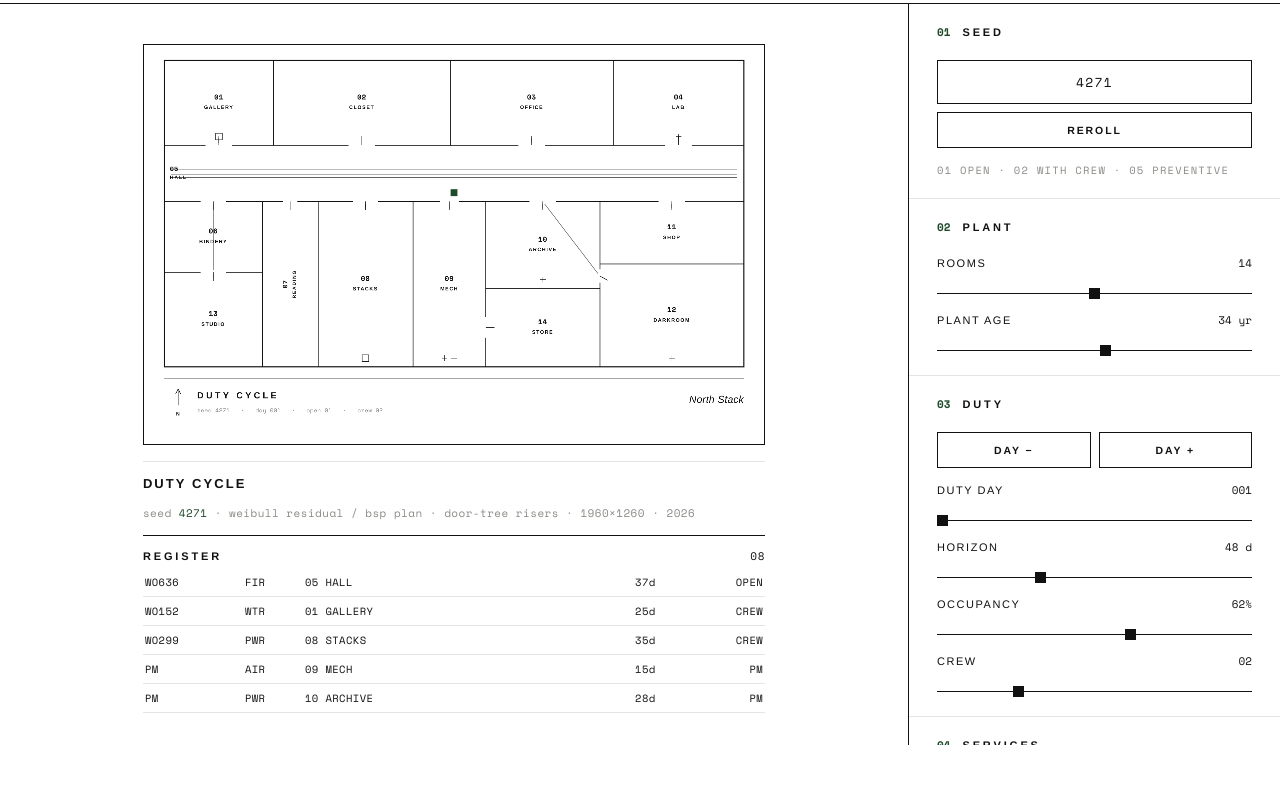
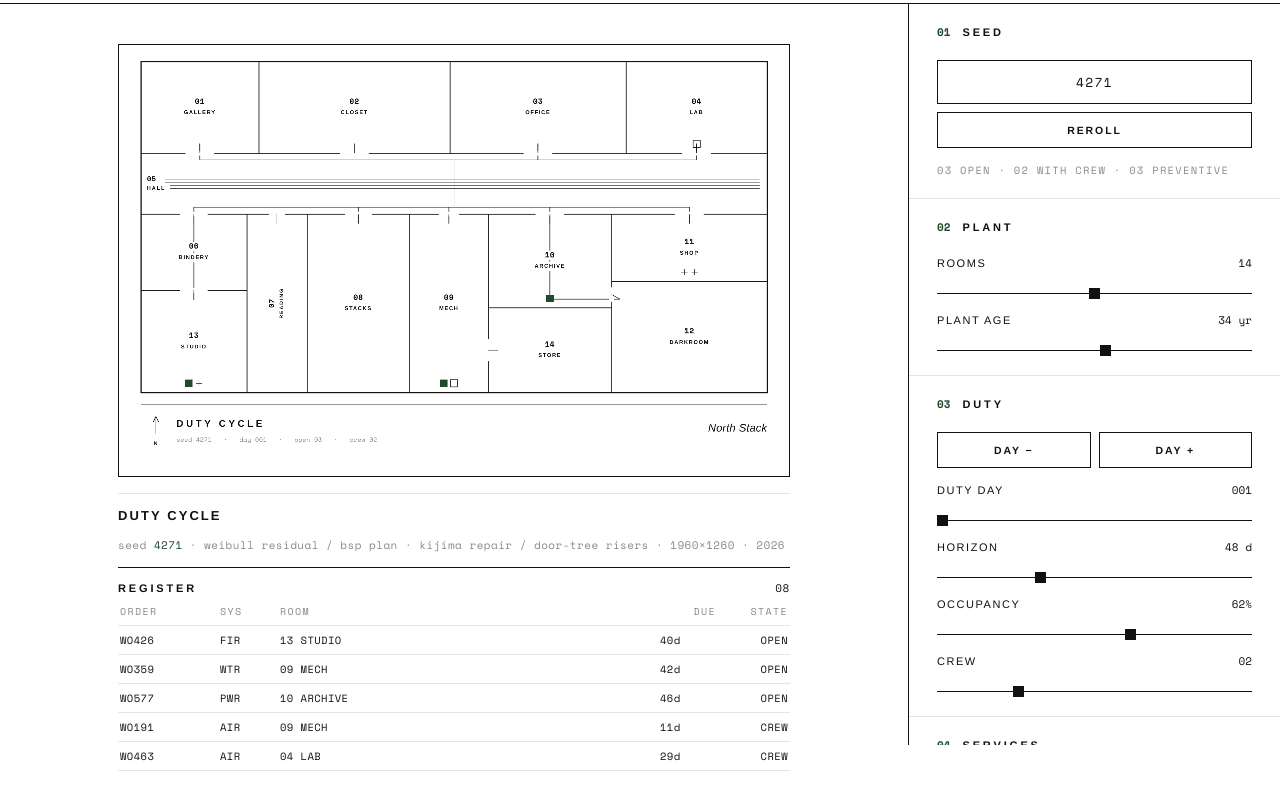
Before and after one commit to axelruiz21/atelier-skill, a plain HTML site: page works/maintenance-os.html in a window 1280 px wide. Shown: the part 49-851 px from the top of the page. Before the commit the page ends 800 px from the top, so only its background shows below. Drawn offline with nearby package versions, Linux system fonts and the light colour scheme.

Commit message:
Keep the duty year alive and route the services on the square.
Each failure returns as an imperfect repair, so the register stays populated past the first weeks. Service lines now run inside the rooms, doorway to doorway, and the ledger names its columns.

Co-authored-by: Axel Ruiz <axelruiz21@users.noreply.github.com>

```diff
--- a/works/maintenance-os.html
+++ b/works/maintenance-os.html
@@ -20,17 +20,20 @@
     water, fire — run as parallel risers inside the hall and reach each
     served room by an orthogonal path along the door tree.
 
-    Time is a duty cycle. At the opening of the duty year (plant age ×
-    365 days) every asset samples a Weibull residual life from its own
-    mulberry32 stream: shape is a property of the service, scale shrinks
-    as the plant ages and as occupancy rises. That residual is a fixed
-    calendar date. The day
-    control slides a window of `horizon` days across the calendar; what
-    falls inside is a corrective order. A crew of the chosen size takes
-    the highest priority first — criticality of the program divided by
-    days remaining — and what remains open is the only accent on the
-    sheet. Preventive marks are a second cadence: a seeded phase on each
-    service interval, drawn as quiet crosses, never in the accent.
+    Time is a duty cycle, and a repair is not a new machine. At the
+    opening of the duty year every asset samples a Weibull residual from
+    its own mulberry32 stream: shape belongs to the service, scale
+    shrinks as the plant ages and as occupancy rises. When that residual
+    falls, the asset is repaired and returned to service at 72 percent
+    of the virtual age it had failed at — Kijima’s Type I imperfect
+    repair — and the next residual is drawn from there. The duty year is
+    that sequence. The day control slides a window of `horizon` days
+    across it; the soonest failure inside the window is the corrective
+    order. A crew of the chosen size takes the highest priority first —
+    criticality of the program divided by days remaining — and what
+    remains open is the only accent on the sheet. Preventive marks are
+    a second cadence: a seeded phase on each service interval, drawn as
+    quiet crosses, never in the accent.
 
     The service key is the shift. It does not rebuild the plant; it
     decides which network, and which orders, are on the table. The crew
@@ -49,8 +52,9 @@
     the seed.
 
     Algorithms: mulberry32 · Fisher–Yates shuffle · recursive binary
-    space partition · BFS door tree · orthogonal riser-and-branch ·
-    Weibull conditional residual life · priority dispatch.
+    space partition · BFS door tree · orthogonal door-tree routing ·
+    Weibull conditional residual life · Kijima Type I imperfect repair ·
+    priority dispatch.
 
     Axel Ruiz Design — studio canon (atelier), 2026.
 -->
@@ -96,7 +100,7 @@
     }
     #canvas-container {
         width: 100%;
-        max-width: min(980px, calc(50vh * 1960 / 1260));
+        max-width: min(980px, calc(54vh * 1960 / 1260));
         border: 1px solid var(--line-strong);
         background: #fff; line-height: 0;
     }
@@ -120,7 +124,7 @@
 
     .caption {
         width: 100%;
-        max-width: min(980px, calc(50vh * 1960 / 1260));
+        max-width: min(980px, calc(54vh * 1960 / 1260));
         display: flex; flex-direction: column; gap: 14px;
     }
     .placard {
@@ -213,9 +217,19 @@
     .census-row strong { font-weight: 400; color: var(--ink); }
 
     .ledger { border-top: 1px solid var(--line-strong); padding-top: 12px; }
-    .ledger-head { display: flex; align-items: baseline; justify-content: space-between; margin-bottom: 4px; }
+    .ledger-head { display: flex; align-items: baseline; justify-content: space-between; margin-bottom: 8px; }
     .ledger-head .title { font-size: 11px; font-weight: 600; letter-spacing: 0.26em; text-transform: uppercase; }
     .ledger-head .count { font-family: var(--mono); font-size: 11px; letter-spacing: 0.06em; }
+    .reg-head {
+        display: grid;
+        grid-template-columns: 92px 52px 1fr 56px 64px;
+        gap: 8px;
+        padding: 0 2px 6px;
+        border-bottom: 1px solid var(--line);
+        font-family: var(--mono); font-size: 10px; letter-spacing: 0.14em;
+        text-transform: uppercase; color: var(--mute);
+    }
+    .reg-head span:nth-child(n+4) { text-align: right; }
 
     .register { list-style: none; max-height: 148px; overflow-y: auto; }
     .register li {
@@ -268,7 +282,7 @@
                 <div class="placard-line" id="placardLine">
                     seed <span class="accent" id="placardSeed">4271</span>
                     · weibull residual / bsp plan
-                    · door-tree risers
+                    · kijima repair / door-tree risers
                     · 1960&times;1260
                     · 2026
                 </div>
@@ -277,6 +291,9 @@
                 <div class="ledger-head">
                     <span class="title">Register</span>
                     <span class="count" id="regCount">00</span>
+                </div>
+                <div class="reg-head" aria-hidden="true">
+                    <span>Order</span><span>Sys</span><span>Room</span><span>Due</span><span>State</span>
                 </div>
                 <ul class="register" id="register"></ul>
             </div>
@@ -461,10 +478,10 @@ const DECK = [
 ];
 
 const SERVICES = [
-    { id: 'AIR', name: 'Air',   k: 1.28, life: 980,  every: 160 },
-    { id: 'PWR', name: 'Power', k: 1.12, life: 1240, every: 220 },
-    { id: 'WTR', name: 'Water', k: 1.22, life: 1080, every: 180 },
-    { id: 'FIR', name: 'Fire',  k: 1.55, life: 1680, every: 320 },
+    { id: 'AIR', name: 'Air',   k: 1.55, life: 1180, every: 130 },
+    { id: 'PWR', name: 'Power', k: 1.32, life: 1480, every: 190 },
+    { id: 'WTR', name: 'Water', k: 1.44, life: 1280, every: 150 },
+    { id: 'FIR', name: 'Fire',  k: 1.72, life: 1880, every: 280 },
 ];
 
 const canvas = document.getElementById('sheet');
@@ -679,18 +696,25 @@ function gapOf(e, child) {
     return { x1, y1, x2, y2, mx, my, nx: dx / hyp, ny: dy / hyp };
 }
 
-/* Inverse CDF of a Weibull left-truncated at T. Residual is days after T. */
+/* Inverse CDF of a Weibull left-truncated at virtual age T.
+   Residual is days after T. Kijima’s Type I repair returns the asset
+   at REPAIR of the virtual age it failed at, so the next draw is
+   longer than a brand-new life and shorter than no repair at all. */
+const REPAIR = 0.72;
+
 function weibullResidual(u, T, lambda, k) {
     const uu = Math.min(1 - 1e-12, Math.max(1e-12, u));
-    const Tk = Math.pow(T / lambda, k);
+    const age = Math.max(T, 0);
+    const Tk = Math.pow(age / lambda, k);
     const tk = Tk - Math.log(1 - uu);
-    return lambda * Math.pow(tk, 1 / k) - T;
+    const t = lambda * Math.pow(Math.max(tk, 0), 1 / k);
+    return t - age;
 }
 
 function buildDuty(seed, geom, p) {
     const T = p.age * 365;
     const load = 0.55 + 0.90 * p.occupancy;
-    const ageFactor = 0.42 + Math.pow(p.age / 30, 1.18);
+    const ageFactor = 0.45 + Math.pow(p.age / 32, 1.15);
     const assets = [];
     for (const rm of geom.rooms) {
         for (let si = 0; si < SERVICES.length; si++) {
@@ -699,9 +723,21 @@ function buildDuty(seed, geom, p) {
             const present = rm.program === 'MECH' || ar() < rm.aff[si];
             if (!present) continue;
             const lambda = svc.life / (load * ageFactor);
-            const residual = weibullResidual(ar(), T, lambda, svc.k);
+            /* Virtual age at the opening of the duty year. A fraction of
+               the plant's age, so a repaired asset is worn but not new. */
+            let vAge = T * (0.35 + 0.65 * ar());
+            const failures = [];
+            let clock = 0;
+            for (let cycle = 0; cycle < 16 && clock < 420; cycle++) {
+                const dt = weibullResidual(ar(), vAge, lambda, svc.k);
+                if (!isFinite(dt) || dt < 1) break;
+                clock += dt;
+                if (clock >= 420) break;
+                failures.push(clock);
+                vAge = (vAge + dt) * REPAIR;
+            }
             const phase = ar();
-            assets.push({ rm, si, svc, residual, phase, crit: rm.crit });
+            assets.push({ rm, si, svc, failures, phase, crit: rm.crit });
         }
     }
 
@@ -712,16 +748,25 @@ function buildDuty(seed, geom, p) {
     const origin = p.day - 1;
     const orders = [];
     for (const a of visible) {
-        const days = a.residual - origin;
-        if (days >= 0 && days < p.horizon) {
+        /* The soonest failure inside the horizon. Later cycles stay on
+           the calendar and surface when the window reaches them. */
+        let hit = null;
+        let cycle = 0;
+        for (let i = 0; i < a.failures.length; i++) {
+            const due = a.failures[i] - origin;
+            if (due < 0) continue;
+            if (due < p.horizon) { hit = due; cycle = i; }
+            break;
+        }
+        if (hit != null) {
             orders.push({
                 kind: 'COR',
-                days,
+                days: hit,
                 room: a.rm,
                 svc: a.svc,
                 crit: a.crit,
-                wo: (mix(seed, a.rm.n * 17 + a.si + 1) % 800) + 100,
-                key: a.rm.n + '-' + a.svc.id,
+                wo: (mix(seed, a.rm.n * 17 + a.si + 1 + cycle * 97) % 800) + 100,
+                key: a.rm.n + '-' + a.svc.id + '-' + cycle,
             });
         }
         if (p.showPM) {
@@ -771,28 +816,62 @@ function buildDuty(seed, geom, p) {
 
 /* ================= THE SHEET ================= */
 
-/* Orthogonal route along doorways, so the filament misses the room name. */
+/* Break any diagonal into an L, so every filament is a ruled line. */
+function orthogonalize(pts) {
+    const out = [];
+    for (const p of pts) {
+        if (!out.length) { out.push(p); continue; }
+        const a = out[out.length - 1];
+        if (Math.abs(a.x - p.x) < 0.5 && Math.abs(a.y - p.y) < 0.5) continue;
+        if (Math.abs(a.x - p.x) > 0.5 && Math.abs(a.y - p.y) > 0.5) {
+            out.push({ x: p.x, y: a.y });
+        }
+        out.push(p);
+    }
+    return out;
+}
+
+function segmentsOf(poly) {
+    const segs = [];
+    for (let i = 0; i < poly.length - 1; i++) {
+        const A = poly[i], B = poly[i + 1];
+        if (Math.abs(A.x - B.x) < 0.5 && Math.abs(A.y - B.y) < 0.5) continue;
+        segs.push([A.x, A.y, B.x, B.y]);
+    }
+    return segs;
+}
+
+/* Door-tree route, inset off the wall so the filament survives the
+   wall stroke. A stub sits inside the served room; each ancestor is
+   marked just inside its own door; the run enters the hall and elbows
+   once to that service's riser. */
 function routeToRiser(rm, hall, riser) {
-    const poly = [];
+    const pts = [];
     if (rm.door) {
-        poly.push({
-            x: rm.door.mx + rm.door.nx * 22,
-            y: rm.door.my + rm.door.ny * 22,
+        pts.push({
+            x: rm.door.mx + rm.door.nx * 28,
+            y: rm.door.my + rm.door.ny * 28,
         });
-        poly.push({ x: rm.door.mx, y: rm.door.my });
     } else {
-        poly.push({ x: rm.x + rm.w / 2, y: rm.y + rm.h / 2 });
+        pts.push({ x: rm.x + rm.w / 2, y: rm.y + rm.h / 2 });
     }
     let cur = rm;
     let guard = 0;
     while (cur.parent && cur.parent !== hall && guard++ < 24) {
         const d = cur.parent.door;
-        if (d) poly.push({ x: d.mx, y: d.my });
+        if (d) pts.push({ x: d.mx + d.nx * 22, y: d.my + d.ny * 22 });
         cur = cur.parent;
     }
-    const a = poly[poly.length - 1];
-    poly.push({ x: riser.x, y: a.y }, { x: riser.x, y: riser.y });
-    return poly;
+    if (cur && cur.door) {
+        pts.push({
+            x: cur.door.mx - cur.door.nx * 20,
+            y: cur.door.my - cur.door.ny * 20,
+        });
+    }
+    const chase = orthogonalize(pts);
+    const last = chase.length ? chase[chase.length - 1] : pts[0];
+    const fan = orthogonalize([last, { x: riser.x, y: riser.y }]);
+    return { chase, fan };
 }
 
 function serviceLayers(geom, assets) {
@@ -814,19 +893,13 @@ function serviceLayers(geom, assets) {
             : [hall.x + 22, riser.y, hall.x + hall.w - 22, riser.y];
         for (const a of assets) {
             if (a.si !== si || a.rm === hall || !a.rm.parent) continue;
-            const poly = routeToRiser(a.rm, hall, riser);
-            const fanAt = Math.max(1, poly.length - 2);
-            for (let i = 0; i < fanAt - 1; i++) {
-                const A = poly[i], B = poly[i + 1];
-                if (Math.abs(A.x - B.x) < 0.5 && Math.abs(A.y - B.y) < 0.5) continue;
-                const k = [A.x, A.y, B.x, B.y].map(n => Math.round(n)).join(',');
-                const k2 = [B.x, B.y, A.x, A.y].map(n => Math.round(n)).join(',');
-                if (!chase.has(k) && !chase.has(k2)) chase.set(k, [A.x, A.y, B.x, B.y]);
+            const route = routeToRiser(a.rm, hall, riser);
+            for (const seg of segmentsOf(route.chase)) {
+                const k = seg.map(n => Math.round(n)).join(',');
+                const k2 = [seg[2], seg[3], seg[0], seg[1]].map(n => Math.round(n)).join(',');
+                if (!chase.has(k) && !chase.has(k2)) chase.set(k, seg);
             }
-            for (let i = fanAt - 1; i < poly.length - 1; i++) {
-                const A = poly[i], B = poly[i + 1];
-                fans[si].push([A.x, A.y, B.x, B.y]);
-            }
+            for (const seg of segmentsOf(route.fan)) fans[si].push(seg);
         }
     }
     return { chase: Array.from(chase.values()), fans, trunks };
@@ -858,8 +931,8 @@ function drawSheet(geom, duty) {
     ctx.beginPath();
     ctx.rect(PLAN.x, PLAN.y, PLAN.w, PLAN.h);
     ctx.clip();
-    ctx.strokeStyle = 'rgba(17,17,17,0.55)';
-    ctx.lineWidth = 2.25;
+    ctx.strokeStyle = 'rgba(17,17,17,0.82)';
+    ctx.lineWidth = 2.5;
     strokeSegs(layers.chase);
     ctx.strokeStyle = params.service === 'ALL' ? 'rgba(17,17,17,0.75)' : INK;
     ctx.lineWidth = params.service === 'ALL' ? 2 : 3;
@@ -909,6 +982,16 @@ function drawSheet(geom, duty) {
     drawBand(geom, duty);
 }
 
+/* A paper plate behind the name, so a riser never strikes the type. */
+function plateText(text, x, y, font, align) {
+    ctx.font = font;
+    ctx.letterSpacing = '0px';
+    const w = ctx.measureText(text).width + 18;
+    const left = align === 'left' ? x - 6 : x - w / 2 - 8;
+    ctx.fillStyle = PAPER;
+    ctx.fillRect(left, y - 14, w + 16, 28);
+}
+
 function drawLabel(rm) {
     const cx = rm.x + rm.w / 2;
     const cy = rm.y + rm.h / 2;
@@ -932,8 +1015,14 @@ function drawLabel(rm) {
             ctx.textAlign = 'left';
             ctx.translate(rm.x + 18, cy);
         }
+        plateText(pad(rm.n, 2), 0, params.showNames ? -12 : 0, '700 20px ' + MONO, 'left');
+        ctx.fillStyle = INK;
+        ctx.font = '700 20px ' + MONO;
+        ctx.letterSpacing = '1px';
         ctx.fillText(pad(rm.n, 2), 0, params.showNames ? -12 : 0);
         if (params.showNames) {
+            plateText('HALL', 0, 14, '600 15px ' + SANS, 'left');
+            ctx.fillStyle = INK;
             ctx.font = '600 15px ' + SANS;
             ctx.letterSpacing = '3.5px';
             ctx.fillText('HALL', 0, 14);
@@ -948,8 +1037,14 @@ function drawLabel(rm) {
         ctx.rotate(-Math.PI / 2);
         ctx.font = '700 20px ' + MONO;
         ctx.letterSpacing = '1px';
+        plateText(pad(rm.n, 2), 0, params.showNames ? -14 : 0, '700 20px ' + MONO, 'center');
+        ctx.fillStyle = INK;
+        ctx.font = '700 20px ' + MONO;
+        ctx.letterSpacing = '1px';
         ctx.fillText(pad(rm.n, 2), 0, params.showNames ? -14 : 0);
         if (params.showNames) {
+            plateText(rm.program, 0, 14, '600 15px ' + SANS, 'center');
+            ctx.fillStyle = INK;
             ctx.font = '600 15px ' + SANS;
             ctx.letterSpacing = '3px';
             ctx.fillText(rm.program, 0, 14);
@@ -958,11 +1053,15 @@ function drawLabel(rm) {
         return;
     }
 
+    const named = params.showNames && rm.w >= 200 && rm.h >= 120;
+    plateText(pad(rm.n, 2), cx, named ? cy - 16 : cy, '700 22px ' + MONO, 'center');
+    ctx.fillStyle = INK;
     ctx.font = '700 22px ' + MONO;
     ctx.letterSpacing = '1px';
-    const named = params.showNames && rm.w >= 200 && rm.h >= 120;
     ctx.fillText(pad(rm.n, 2), cx, named ? cy - 16 : cy);
     if (named) {
+        plateText(rm.program, cx, cy + 16, '600 16px ' + SANS, 'center');
+        ctx.fillStyle = INK;
         ctx.font = '600 16px ' + SANS;
         ctx.letterSpacing = '2.5px';
         ctx.fillText(rm.program, cx, cy + 16);
```
Also changed, not shown: 1 other file.
